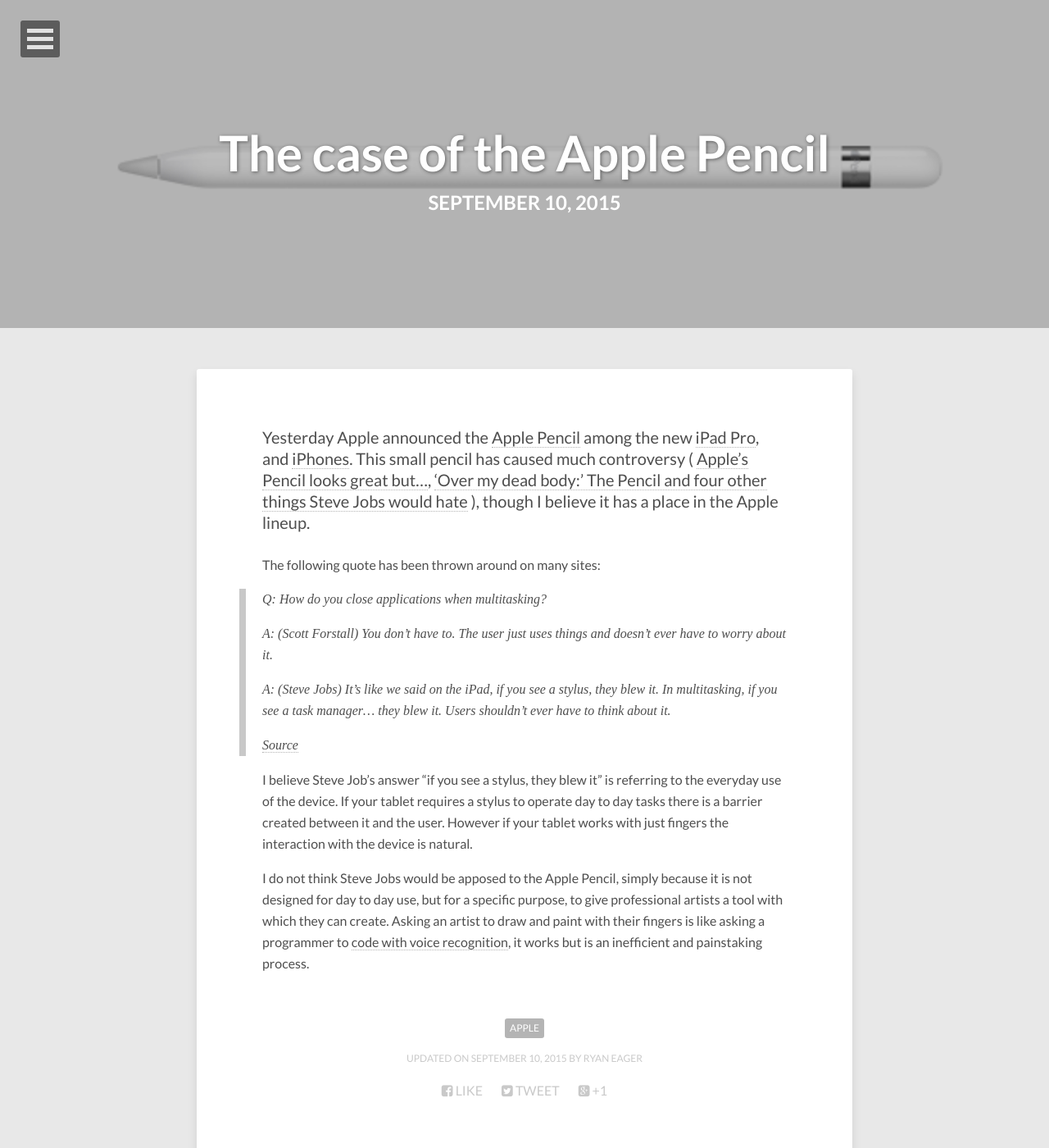
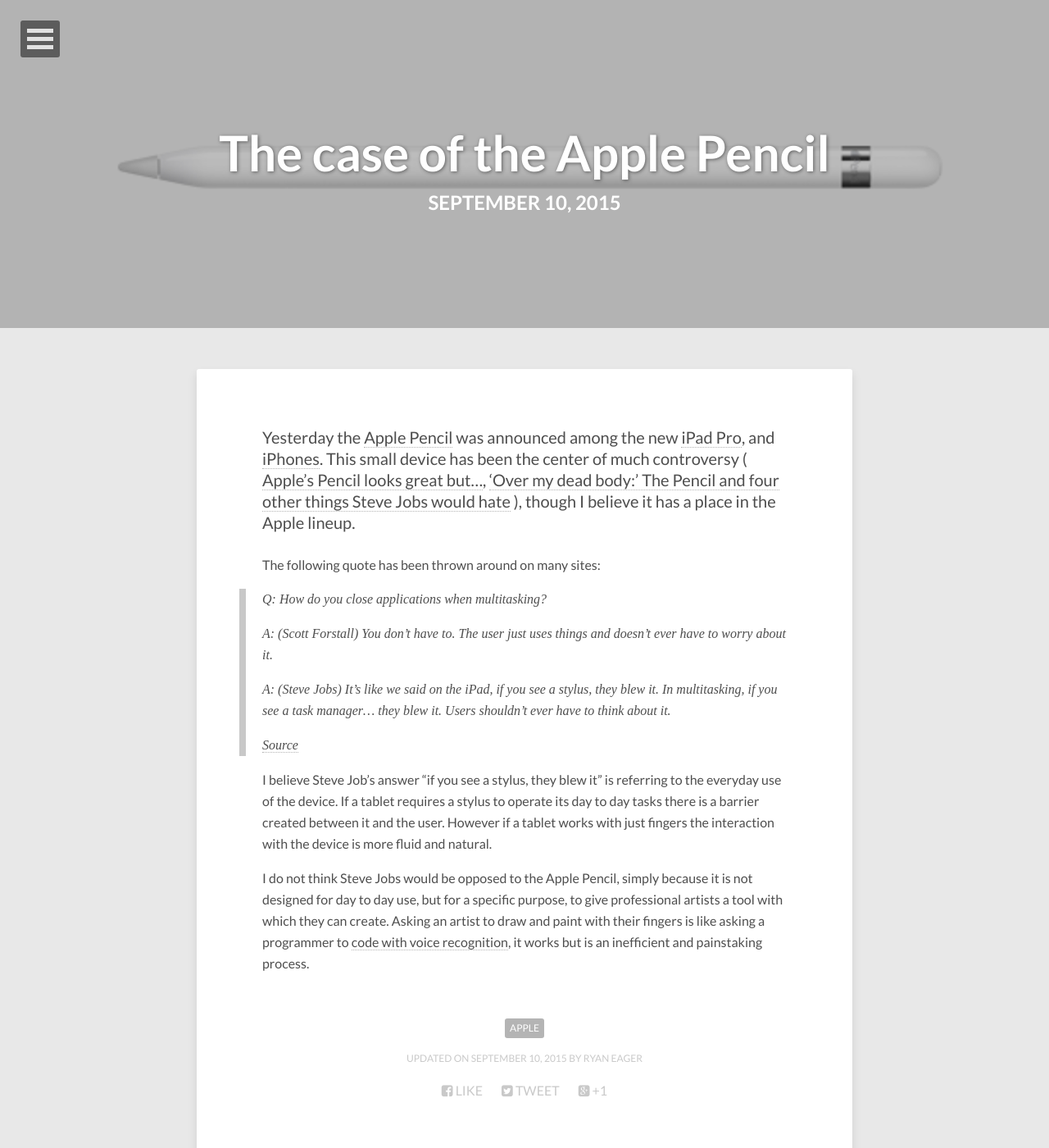
Before and after one commit to RyanEager/ryaneager.github.io, a Jekyll site: the page built from _posts/2015-09-10-apple-pencil.md, in a window 1280 px wide and 1400 px high. Shown: the whole window at 82% size. Built offline with Jekyll 4.4.1, drawn with Linux system fonts in a browser that asks for light colours; nearby versions of some CDN libraries; comment, search, counter and statistics services are not loaded.

Commit message:
spellign and wording fixes

```diff
--- a/_posts/2015-09-10-apple-pencil.md
+++ b/_posts/2015-09-10-apple-pencil.md
@@ -8,7 +8,7 @@
    feature: apple-pencil.jpg
 ---
 
-Yesterday Apple announced the [Apple Pencil](http://www.apple.com/apple-pencil/) among the new [iPad Pro](http://www.apple.com/ipad-pro/), and [iPhones](http://www.apple.com/iphone-6s/). This small pencil has caused much controversy ( [Apple's Pencil looks great but...](http://www.engadget.com/2015/09/10/apple-ipad-pro-pencil-designer-reaction/), ['Over my dead body:' The Pencil and four other things Steve Jobs would hate](http://money.cnn.com/2015/09/10/technology/apple-pencil-steve-jobs-stylus/) ), though I believe it has a place in the Apple lineup.
+Yesterday the [Apple Pencil](http://www.apple.com/apple-pencil/) was announced among the new [iPad Pro](http://www.apple.com/ipad-pro/), and [iPhones](http://www.apple.com/iphone-6s/). This small device has been the center of much controversy ( [Apple's Pencil looks great but...](http://www.engadget.com/2015/09/10/apple-ipad-pro-pencil-designer-reaction/), ['Over my dead body:' The Pencil and four other things Steve Jobs would hate](http://money.cnn.com/2015/09/10/technology/apple-pencil-steve-jobs-stylus/) ), though I believe it has a place in the Apple lineup.
 
 The following quote has been thrown around on many sites:
 
@@ -20,6 +20,6 @@
 >
 >[Source](http://www.engadget.com/2010/04/08/jobs-if-you-see-a-stylus-or-a-task-manager-they-blew-it/)
 
-I believe Steve Job's answer "if you see a stylus, they blew it" is referring to the everyday use of the device. If your tablet requires a stylus to operate day to day tasks there is a barrier created between it and the user. However if your tablet works with just fingers the interaction with the device is natural.
+I believe Steve Job's answer "if you see a stylus, they blew it" is referring to the everyday use of the device. If a tablet requires a stylus to operate its day to day tasks there is a barrier created between it and the user. However if a tablet works with just fingers the interaction with the device is more fluid and natural.
 
-I do not think Steve Jobs would be apposed to the Apple Pencil, simply because it is not designed for day to day use, but for a specific purpose, to give professional artists a tool with which they can create. Asking an artist to draw and paint with their fingers is like asking a programmer to [code with voice recognition](https://www.youtube.com/watch?v=MzJ0CytAsec), it works but is an inefficient and painstaking process.
+I do not think Steve Jobs would be opposed to the Apple Pencil, simply because it is not designed for day to day use, but for a specific purpose, to give professional artists a tool with which they can create. Asking an artist to draw and paint with their fingers is like asking a programmer to [code with voice recognition](https://www.youtube.com/watch?v=MzJ0CytAsec), it works but is an inefficient and painstaking process.
```
